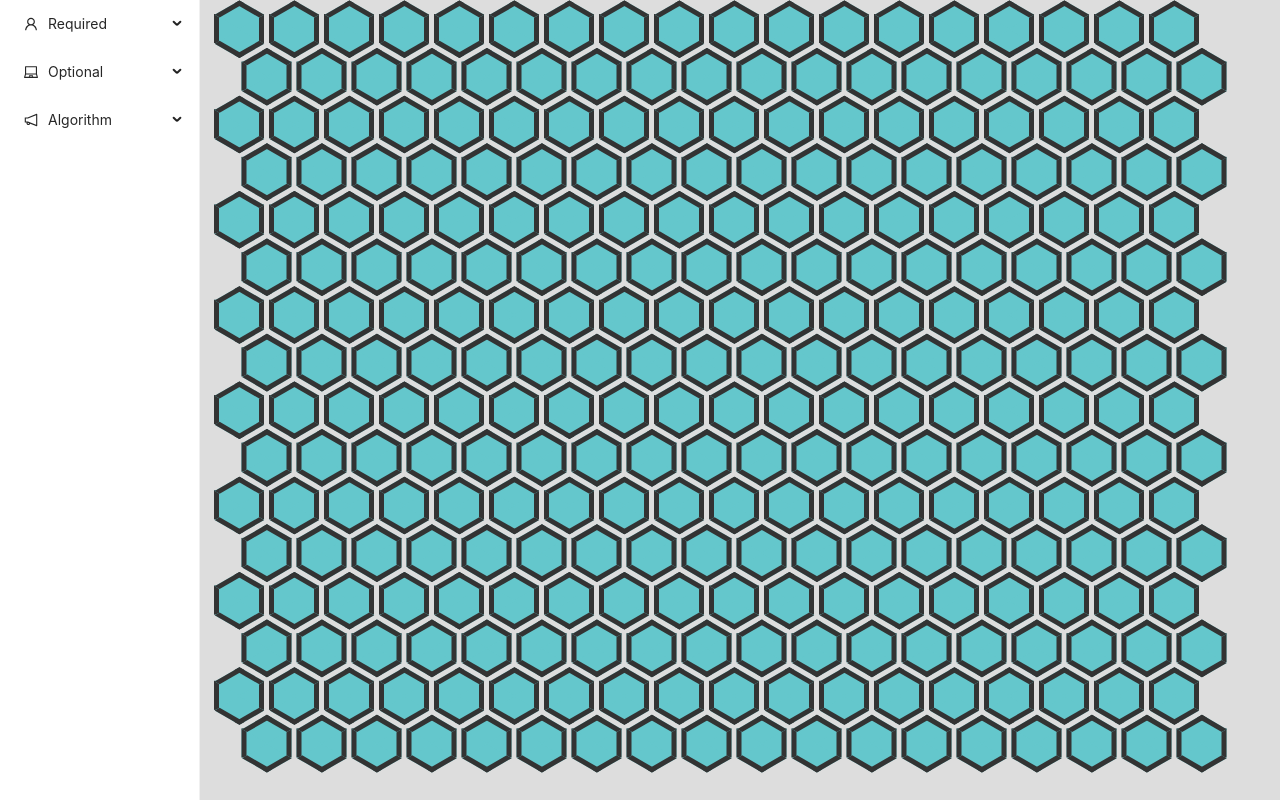
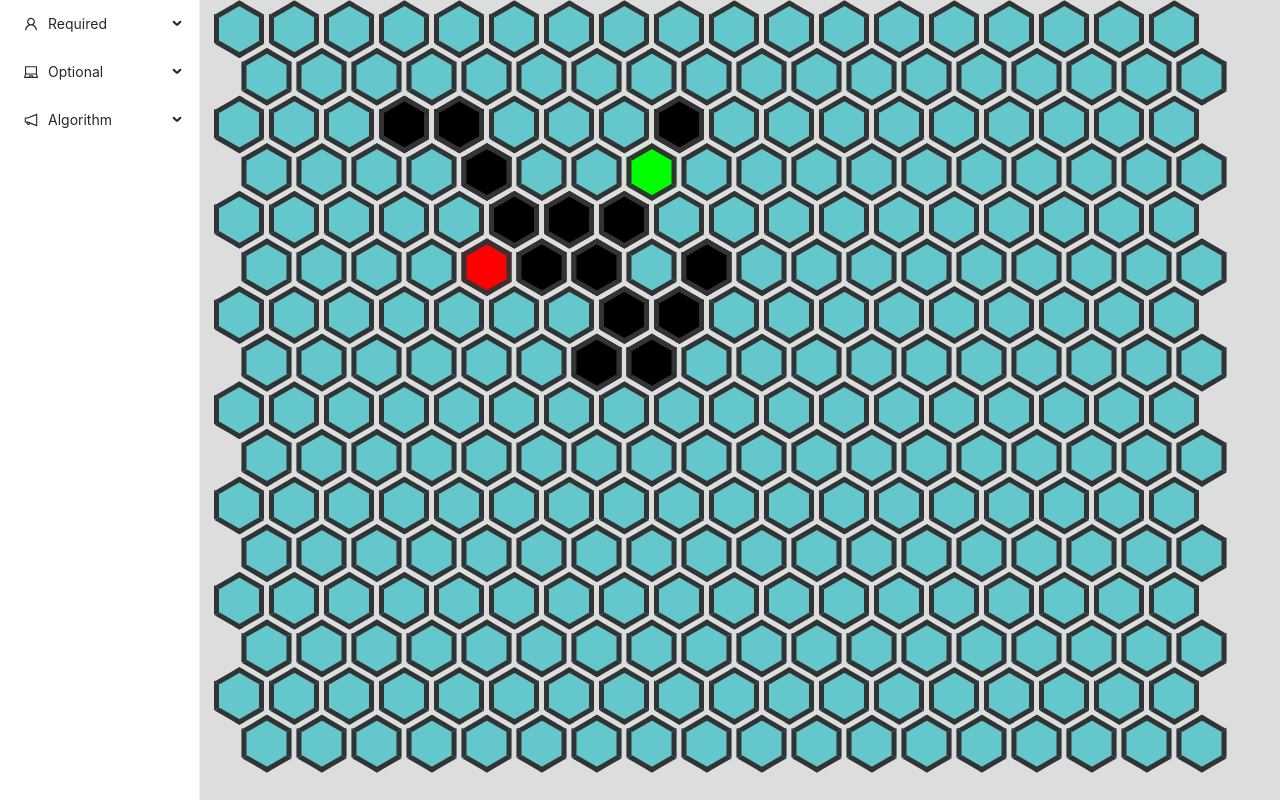
Before and after one commit to GeorgeSheppard/path-finder, a React (Create React App) app: page / in a window 1280 px wide. Built offline with nearby package versions, Linux system fonts and the light colour scheme.

Commit message:
Hexagon applies the state

```diff
--- a/src/Hexagon/hexagon.jsx
+++ b/src/Hexagon/hexagon.jsx
@@ -71,7 +71,7 @@ const typeToStyling = (type) => {
 }
 
 const Hexagon = (props) => {
-    const [type, setType] = useState('space');
+    const [type, setType] = useState(props.type ?? 'space');
 
     const handleChange = () => {
         const newType = props.selected;
```
